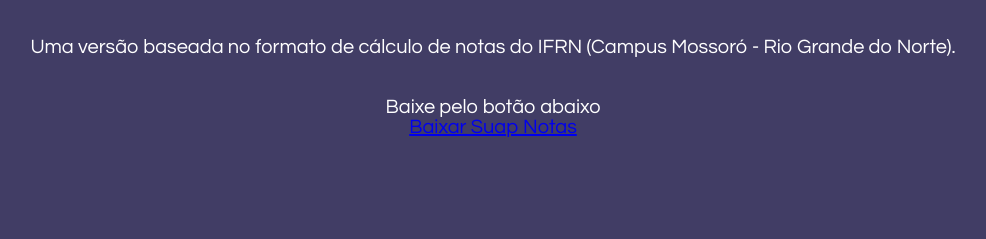
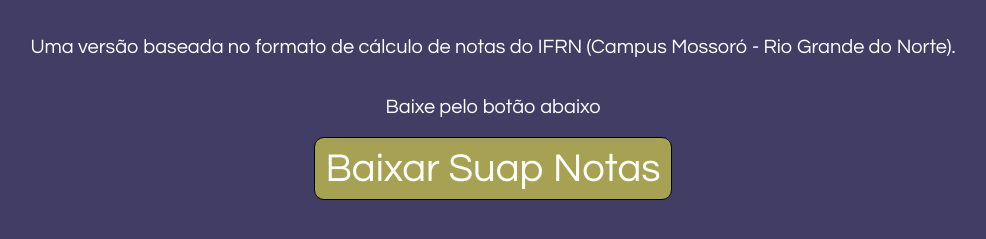
Before and after one commit to zaqueu-technology/suapnotas_website, a plain HTML site: page index.html in a window 1280 px wide. Shown: the part 431-670 px from the top of the page, without its empty margins (147-1133 px from the left). Drawn offline with Linux system fonts and the light colour scheme.

Commit message:
customised download button

```diff
--- a/index.css
+++ b/index.css
@@ -26,3 +26,13 @@ html{
   flex-direction: column;
   margin-top: 20px;
 }
+.download__button{
+  background-color: rgb(167, 162, 83);
+  border-radius: 10px;
+  margin-top: 20px;
+  font-size: 2em;
+  text-decoration: none;
+  color: white;
+  border: 1px solid black;
+  padding: 10px;
+}
--- a/index.html
+++ b/index.html
@@ -3,12 +3,13 @@
 <head>
   <meta charset="UTF-8">
   <meta name="viewport" content="width=device-width, initial-scale=1.0">
-  <title>Document</title>
+  <title>Suap Notas</title>
   <link rel="stylesheet" href="index.css">
 
   <link rel="preconnect" href="https://fonts.googleapis.com">
   <link rel="preconnect" href="https://fonts.gstatic.com" crossorigin>
   <link href="https://fonts.googleapis.com/css2?family=Play:wght@400;700&family=Questrial&display=swap" rel="stylesheet">
+  <link rel="icon" href="logo.png">
 </head>
 <body>
   <div class="content">
```
